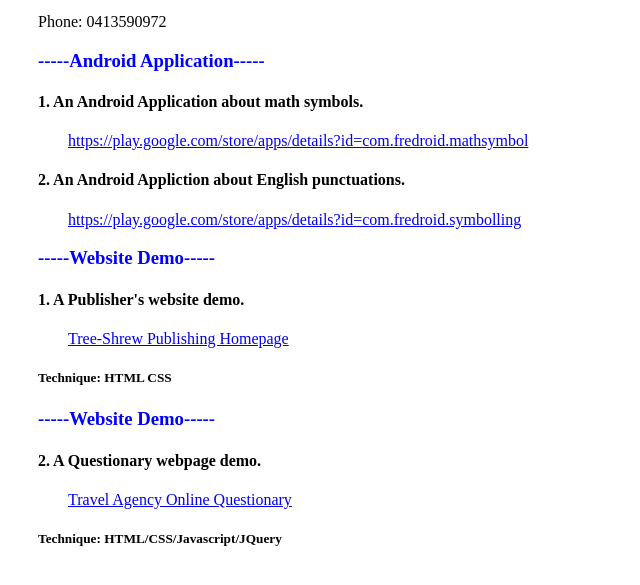
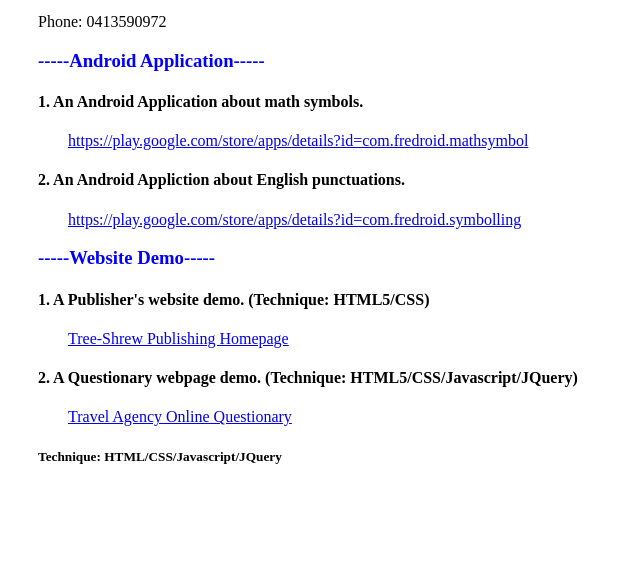
Before and after one commit to freddie1129/freddie1129.github.io, a plain HTML site: page index.html in a window 1280 px wide. Shown: the part 101-686 px from the top of the page, without its empty margins (0-640 px from the left). Drawn offline with Linux system fonts and the light colour scheme.

Commit message:
index.html

```diff
--- a/index.html
+++ b/index.html
@@ -17,11 +17,9 @@
 			<a href="https://play.google.com/store/apps/details?id=com.fredroid.symbolling" target="_blank">https://play.google.com/store/apps/details?id=com.fredroid.symbolling</a>
 			<br>
 			<h3>-----Website Demo-----</h3>
-			<h4>1. A Publisher's website demo.</h4>
+			<h4>1. A Publisher's website demo. (Technique: HTML5/CSS)</h4>
             <a href="./assign1/welcome.html" target="_blank">Tree-Shrew Publishing Homepage </a>
-			<h5>Technique: HTML CSS</h5>
-			<h3>-----Website Demo-----</h3>
-			<h4>2. A Questionary webpage demo.</h4>
+			<h4>2. A Questionary webpage demo. (Technique: HTML5/CSS/Javascript/JQuery)</h4>
             <a href="./Questionary/assign3Chenzhu.html" target="_blank">Travel Agency Online Questionary</a>
 			<h5>Technique: HTML/CSS/Javascript/JQuery</h5>
         </div>
```
